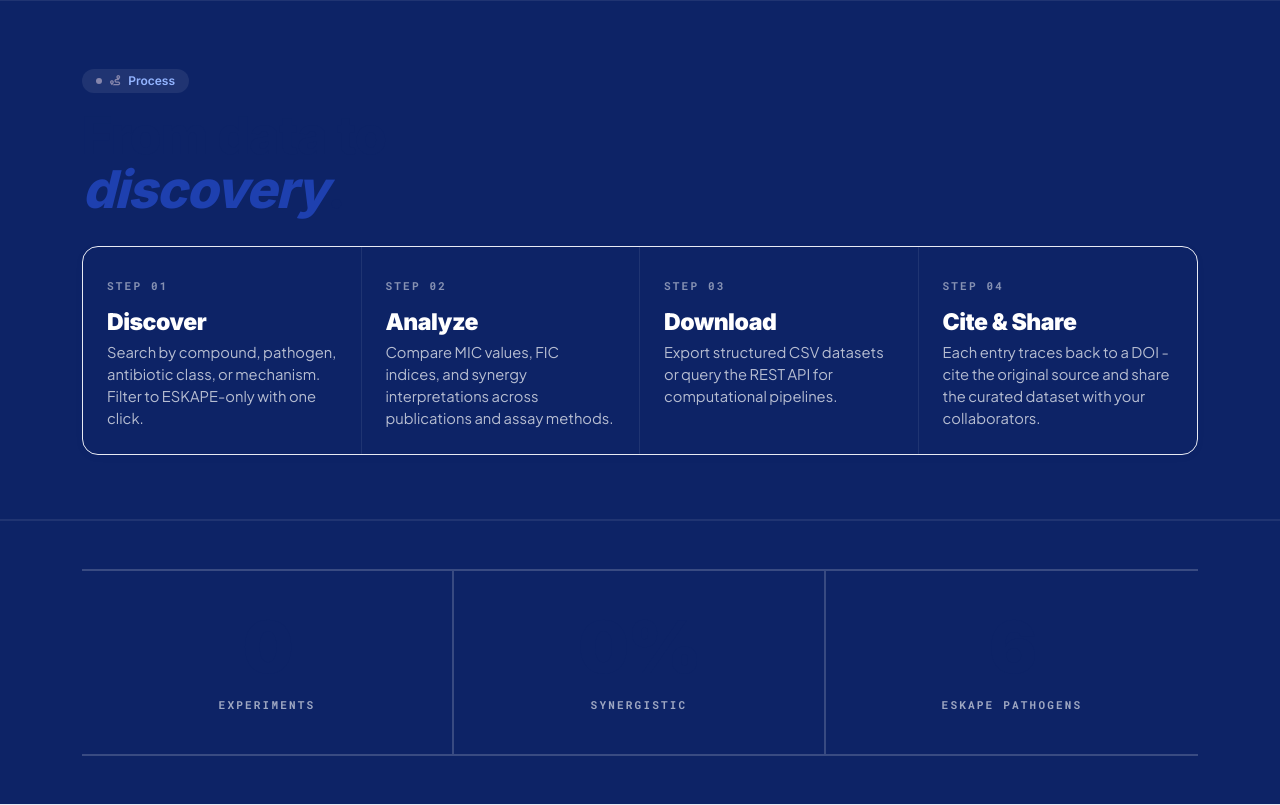
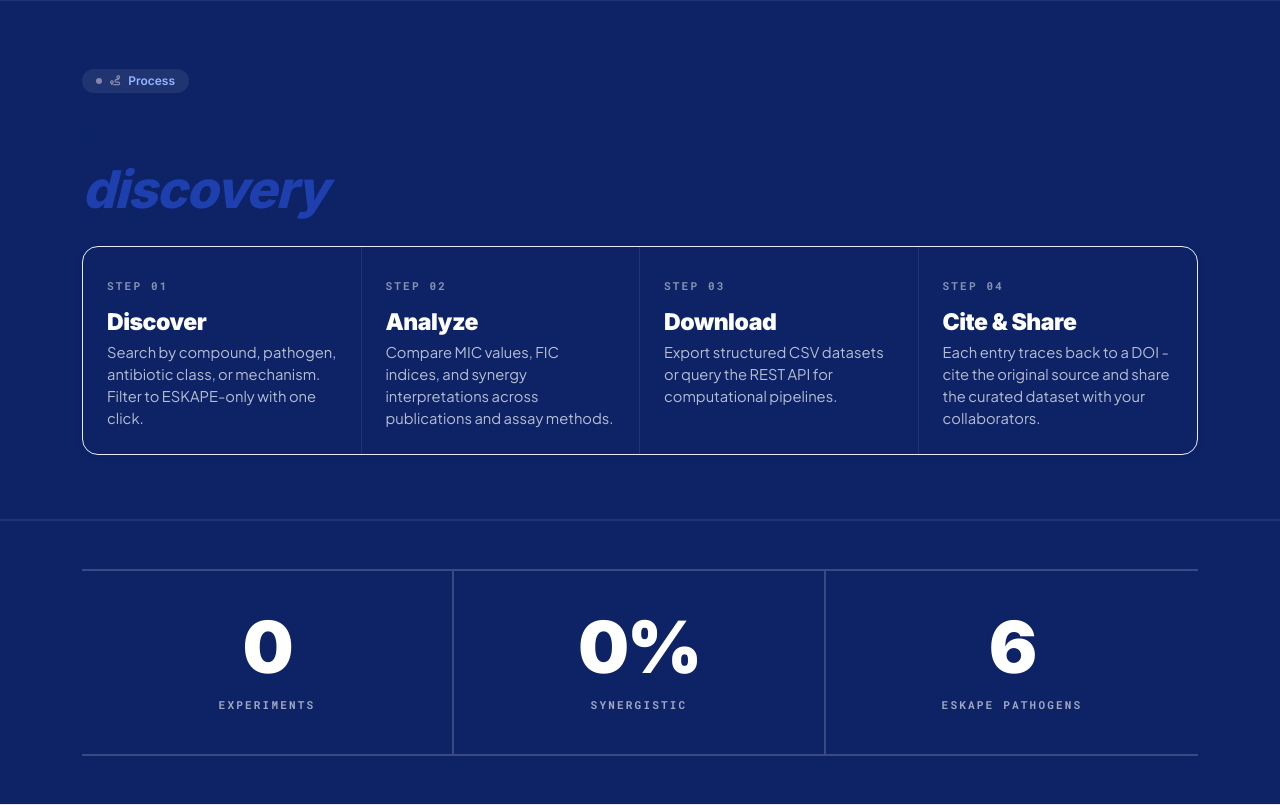
Before and after one commit to argajitsarkr/phytosynergy-db-project, a Django app: page / in a window 1280 px wide. Shown: the part 3217-4022 px from the top of the page. Run offline with Django 5.2, Linux system fonts and the light colour scheme; data comes from the database, SQL or seed files in the repository; data that the repository does not hold is empty; some libraries are stand-ins or nearby versions.

Commit message:
Home stats band: fix invisible stat numbers (contrast, not a paint bug)
The 637 / 56% / 6 figures in the dark stats band did not appear on load,
then became readable once the cursor was dragged across them.

Root cause: .stats-dark-value set color: var(--primary), while
.section-dark/.stats-dark-band set background: var(--rzp-ink) !important.
Both variables resolve to #0D2366 in the same :root block, so the numbers
rendered navy-on-navy at contrast 1:1 - painted correctly all along, in
the exact colour of the slab behind them. The "appears when I swipe"
symptom was drag-selection: ::selection forces color:#ffffff. The labels
stayed visible because they use rgba(255,255,255,0.6), not the variable.

Fix is one line: hardcode color:#ffffff, with a comment recording why
var(--primary) must not be used on an --rzp-ink background.

Note for future work: three earlier attempts (dce1d06 translateZ+backface
on the bands, a624a95 translateZ+will-change on the navbar, and the
display:none/offsetHeight repaint script in base.html) all chased a
Chromium stale-paint bug that never existed. A repaint cannot help when
the colour being repainted is invisible - which is why each was recorded
as "almost working". Those hacks are left in place here so this stays a
minimal bug fix; they are candidates for removal in their own commit.

Co-Authored-By: Claude Opus 5 <noreply@anthropic.com>

```diff
--- a/synergy_data/static/synergy_data/css/custom.css
+++ b/synergy_data/static/synergy_data/css/custom.css
@@ -2160,7 +2160,12 @@ select:focus {
     font-weight: 900;
     font-size: clamp(2.5rem, 6vw, 4.5rem);
     letter-spacing: -0.03em;
-    color: var(--primary);
+    /* Must be white, NOT var(--primary). The band background is var(--rzp-ink)
+       and both variables resolve to #0D2366, so var(--primary) rendered the
+       numbers navy-on-navy (contrast 1:1 - invisible). They only became
+       readable when the user drag-selected them, because ::selection forces
+       color:#fff. This was misdiagnosed as a Chromium stale-paint bug. */
+    color: #ffffff;
     margin: 0;
     line-height: 1;
 }
```
Also changed, not shown: CLAUDE.md (+1 -0 lines).
